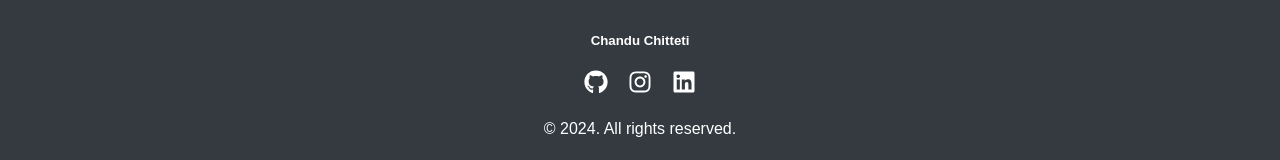
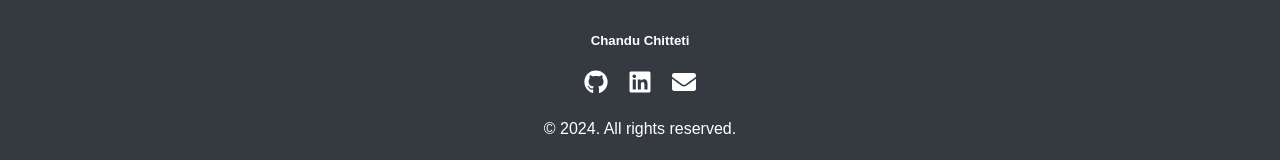
Before and after one commit to CHANDU32455/portfolio, a React (Create React App) app in the folder portfolio/: page /portfolio in a window 1280 px wide. Shown: the part 5068-5228 px from the top of the page. Built offline with nearby package versions, Linux system fonts and the light colour scheme; no server answers.

Commit message:
eslint warnings resolved

```diff
--- a/portfolio/package.json
+++ b/portfolio/package.json
@@ -47,6 +47,7 @@
     ]
   },
   "devDependencies": {
+    "@babel/plugin-proposal-private-property-in-object": "^7.21.11",
     "gh-pages": "^6.2.0"
   }
 }
--- a/portfolio/src/pages/footer.js
+++ b/portfolio/src/pages/footer.js
@@ -1,28 +1,29 @@
 import React from 'react';
-import { FaGithub, FaInstagram, FaLinkedin } from 'react-icons/fa'; // Importing Font Awesome icons
+import { FaGithub, FaLinkedin, FaEnvelope } from 'react-icons/fa';
 
 const Footer = () => {
     const footerStyle = {
-        backgroundColor: '#343a40', // Dark background
-        color: '#ffffff', // White text
-        padding: '40px 20px', // Padding
-        textAlign: 'center' // Centered text
+        backgroundColor: '#343a40',
+        color: '#ffffff',
+        padding: '40px 20px',
+        textAlign: 'center'
     };
 
     const iconStyle = {
-        margin: '0 10px', // Margin around icons
-        color: '#ffffff', // Icon color
-        fontSize: '24px' // Icon size
+        margin: '0 10px',
+        color: '#ffffff',
+        fontSize: '24px'
     };
 
     const copyStyle = {
-        marginTop: '20px', // Margin above copyright text
+        marginTop: '20px',
     };
 
     return (
         <footer style={footerStyle}>
             <h5 className="footer__title mb-3">Chandu Chitteti</h5>
             <div className="footer__social mb-3">
+                {/* External link for GitHub */}
                 <a
                     href="https://github.com/CHANDU32455"
                     style={iconStyle}
@@ -31,14 +32,8 @@ const Footer = () => {
                 >
                     <FaGithub />
                 </a>
-                <a
-                    href="#"
-                    style={iconStyle}
-                    target="_blank"
-                    rel="noopener noreferrer"
-                >
-                    <FaInstagram />
-                </a>
+
+                {/* External link for LinkedIn */}
                 <a
                     href="https://www.linkedin.com/in/chandu-chitteti-081116270/"
                     style={iconStyle}
@@ -47,6 +42,16 @@ const Footer = () => {
                 >
                     <FaLinkedin />
                 </a>
+
+                {/* External link for Email */}
+                <a
+                    href="mailto:chanduchitteti@outlook.com"
+                    style={iconStyle}
+                    target="_blank"
+                    rel="noopener noreferrer"
+                >
+                    <FaEnvelope />
+                </a>
             </div>
             <p style={copyStyle} className="footer__copy mb-0">&copy; 2024. All rights reserved.</p>
         </footer>
--- a/portfolio/src/pages/landing.js
+++ b/portfolio/src/pages/landing.js
@@ -36,7 +36,7 @@ function Landing() {
 
     const typingInterval = setInterval(handleTyping, 150);
     return () => clearInterval(typingInterval);
-  }, [displayedText, isDeleting, currentTitleIndex]);
+  }, [displayedText, isDeleting, currentTitleIndex, titles]);
 
   const gotohome = () => {
     navigate('/portfolio');
--- a/portfolio/src/pages/portfolio.js
+++ b/portfolio/src/pages/portfolio.js
@@ -1,4 +1,4 @@
-import React, { useEffect, useState } from 'react';
+import React, { useEffect, useState, useCallback } from 'react';
 import './portfolio.css';
 import logo from '../assets/logo.jpg';
 import about from '../assets/about.jpeg';
@@ -11,7 +11,7 @@ const PortfolioWebsite = () => {
     const [showNavbar, setShowNavbar] = useState(true);
     const [lastScrollY, setLastScrollY] = useState(0);
 
-    const handleScroll = () => {
+    const handleScroll = useCallback(() => {
         const navbar = document.querySelector('.navbar');
         if (navbar) {
             if (window.scrollY > lastScrollY) {
@@ -21,14 +21,15 @@ const PortfolioWebsite = () => {
             }
             setLastScrollY(window.scrollY);
         }
-    };
+    }, [lastScrollY]);
 
     useEffect(() => {
         window.addEventListener('scroll', handleScroll);
         return () => {
             window.removeEventListener('scroll', handleScroll);
         };
-    }, [lastScrollY]);
+    }, [handleScroll]); // Adding handleScroll as a dependency
+
 
     return (
         <div className="portfolio-website">
@@ -51,7 +52,7 @@ const PortfolioWebsite = () => {
                         <h1>Hi, I'm Chandu</h1>
                         <h2>I'M A WEB DEVELOPER </h2>
                         <p>I'm Chandu, a web developer skilled in React, Django, Flutter and desktop app development. I enjoy creating clean, responsive designs and building efficient applications that make a difference.</p>
-                        <button className='connectnow'>
+                        <button className='connectnow' onClick={() => window.open('https://www.linkedin.com/in/chandu-chitteti-081116270/', '_blank')}>
                             <svg
                                 xmlns="http://www.w3.org/2000/svg"
                                 viewBox="0 0 36 36"
```
Also changed, not shown: portfolio/rough.txt, 27 other files (tests, documents, lock files or other folders).
